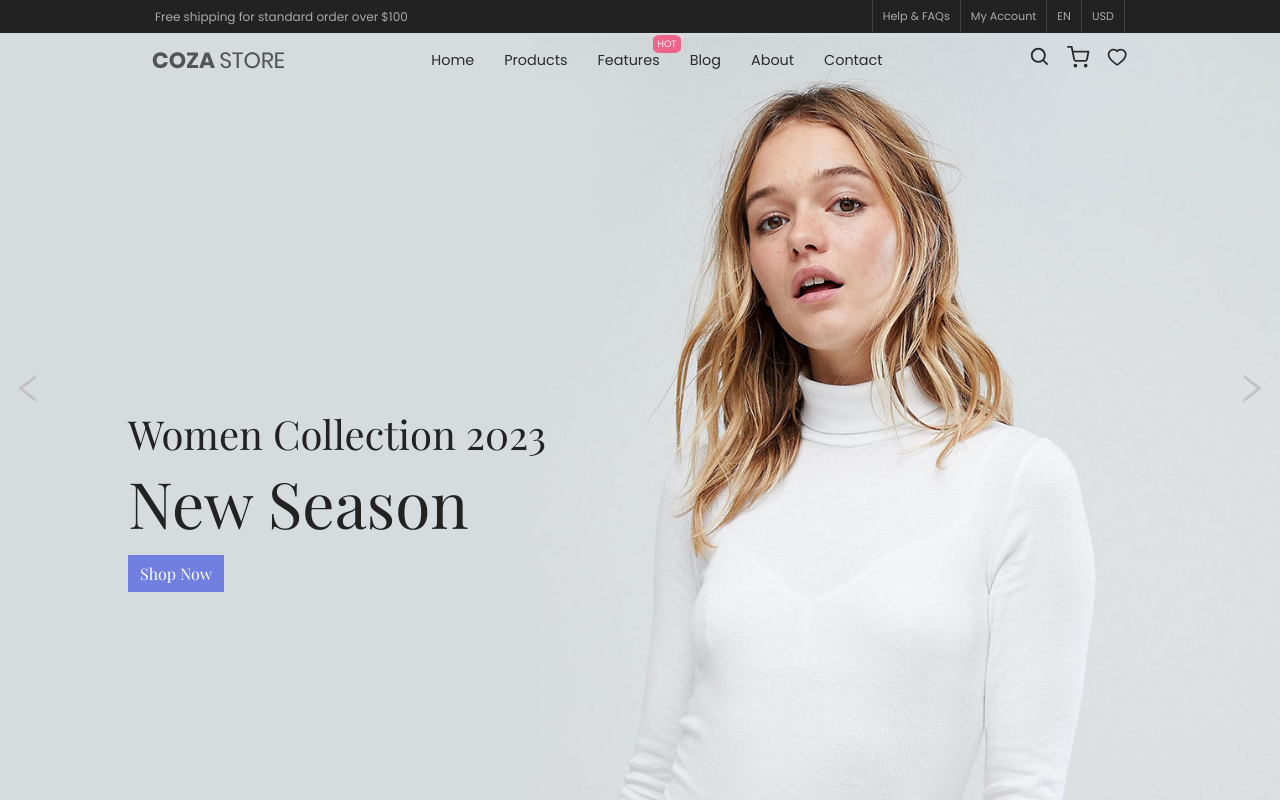
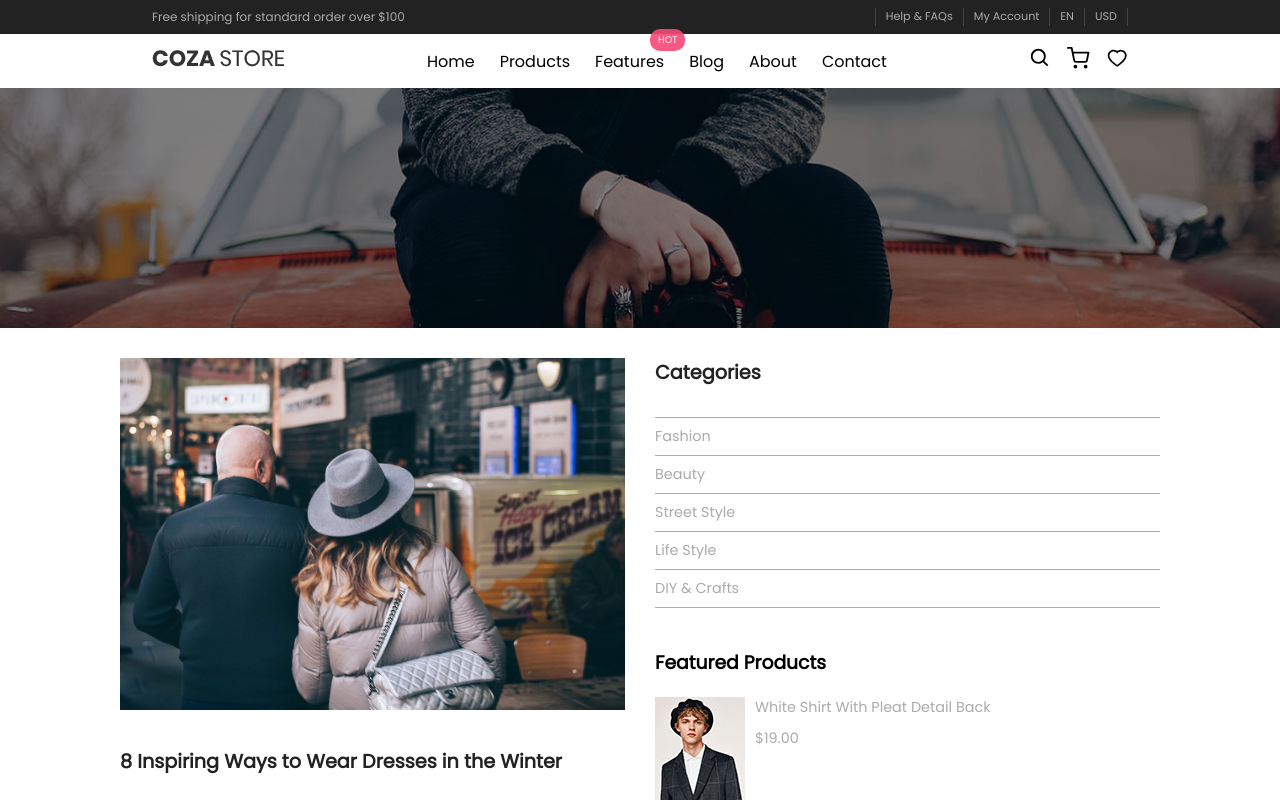
Before and after one commit to aPan377/react-coza--store, a React (Create React App) app: page /blog in a window 1280 px wide. Shown: the top 800 px of the page. Built offline with nearby package versions, Linux system fonts and the light colour scheme.

Commit message:
Navbar was re-worked

```diff
--- a/src/components/App.js
+++ b/src/components/App.js
@@ -4,11 +4,13 @@ import Products from "./products/Products";
 import Footer from "./footer/Footer";
 
 import "../css/app.css";
+import Slider from "./navbar/slider/Slider";
 
 function App() {
   return (
     <div className="App">
       <Navbar />
+      <Slider />
       <Categories />
       <Products />
       <Footer />
--- a/src/components/navbar/Navbar.js
+++ b/src/components/navbar/Navbar.js
@@ -1,24 +1,36 @@
-import React from "react";
+import React, { useEffect, useState } from "react";
 import { Link } from "react-router-dom";
 
 import logo from "../../images/icons/logo-01.png";
 
 import { BiSearch } from "react-icons/bi";
 import { FiShoppingCart } from "react-icons/fi";
-import { AiOutlineHeart } from "react-icons/ai";
+import { AiOutlineHeart, AiOutlineClose } from "react-icons/ai";
 import { RxHamburgerMenu } from "react-icons/rx";
 
 import Slider from "./slider/Slider";
 
 const Navbar = () => {
+  const [navbarIsOpen, setnavbarIsOpen] = useState(false);
+
+  function showNavbar() {
+    const navigation = document.querySelector(".nav--mobile--second--third");
+    navigation.setAttribute("aria-expanded", !navbarIsOpen);
+    setnavbarIsOpen(!navbarIsOpen);
+    console.log(navbarIsOpen);
+  }
+
   return (
     <header className="nav--container">
       <div className="nav--mobile">
-        {/* left logo */}
+        <div className="nav--mobile--primary">
+          {/* primary--nav--block */}
+          {/* logo image */}
           <div>
             <img src={logo} alt="logo" />
           </div>
-        {/* right icons */}
+          {/* logo image */}
+          {/* mobile icons */}
           <div className="mobile--rightIcons">
             <div>
               <BiSearch />
@@ -29,14 +41,64 @@ const Navbar = () => {
             <div>
               <AiOutlineHeart />
             </div>
-          <div>
-            <RxHamburgerMenu />
+            <div id="hamburgerMenu" onClick={() => showNavbar()}>
+              {navbarIsOpen ? <AiOutlineClose /> : <RxHamburgerMenu />}
+            </div>
+          </div>
+          {/* mobile icons */}
+          {/* primary--nav--block */}
+        </div>
+        <div className="nav--mobile--second--third" aria-expanded="false">
+          <div className="nav--secondary">
+            {/* secondary--nav--block*/}
+            <ul>
+              <li>
+                <Link to={"/"}>Home</Link>
+              </li>
+              <li>
+                <Link to={"/products"}>Products</Link>
+              </li>
+              <li>
+                <Link>Features</Link>
+                <span className="hot">Hot</span>
+              </li>
+              <li>
+                <Link to={"/blog"}>Blog</Link>
+              </li>
+              <li>
+                <Link to={"/about"}>About</Link>
+              </li>
+              <li>
+                <Link to={"/contact"}>Contact</Link>
+              </li>
+            </ul>
+            {/* secondary--nav--block*/}
+          </div>
+          <div className="nav--third">
+            {/* third--nav--block */}
+            <p>Free shipping for standard order over $100 </p>
+            <ul>
+              <li>
+                <Link>Help & FAQs</Link>
+              </li>
+              <li>
+                <Link>My Account</Link>
+              </li>
+              <li>
+                <Link>EN</Link>
+              </li>
+              <li>
+                <Link>USD</Link>
+              </li>
+            </ul>
+            {/* third--nav--block */}
           </div>
         </div>
       </div>
+      <div className="nav--computer">
         <div className="nav--primary">
           {/* desktop navbar block*/}
-        <div className="desktop--navbar--block desktop--logo">
+          <div className="desktop--logo">
             <img src={logo} alt="logo" />
           </div>
           {/* desktop navbar block*/}
@@ -62,7 +124,7 @@ const Navbar = () => {
             </li>
           </ul>
           {/* desktop navbar block*/}
-        <div className="desktop--navbar--block desktop--icons">
+          <div className="desktop--icons">
             <div>
               <BiSearch />
             </div>
@@ -92,7 +154,9 @@ const Navbar = () => {
             </li>
           </ul>
         </div>
-      <Slider />
+      </div>
+
+      {/* <Slider /> */}
     </header>
   );
 };
--- a/src/css/app.css
+++ b/src/css/app.css
@@ -1,50 +1,73 @@
-.nav--container {
-  display: flex;
-  flex-direction: column;
-  position: relative;
-  height: 100vh;
+@media (max-width: 780px) {
+  .nav--container {
+    position: sticky;
+    top: 0;
+    z-index: 1000;
+  }
 }
 .nav--container .nav--mobile {
   display: flex;
-  background-color: #fff;
-  order: 1;
-  justify-content: space-between;
-  padding: 25px 15px 20px 15px;
-  z-index: 1;
+  flex-direction: column;
+  position: sticky;
+  top: 0;
+  z-index: 1000;
 }
 @media (min-width: 780px) {
   .nav--container .nav--mobile {
     display: none;
   }
 }
-.nav--container .nav--mobile .mobile--rightIcons {
+.nav--container .nav--mobile .nav--mobile--primary {
+  padding: 20px 15px 20px 15px;
+  display: flex;
+  justify-content: space-between;
+  z-index: 9999;
+  background-color: #fff;
+}
+.nav--container .nav--mobile .nav--mobile--primary .mobile--rightIcons {
   display: flex;
   gap: 23px;
   font-size: 1.5rem;
   opacity: 0.8;
 }
-.nav--container .nav--mobile .mobile--rightIcons div {
+.nav--container .nav--mobile .nav--mobile--primary .mobile--rightIcons div {
   color: #000;
   transition: color 0.2s;
   display: flex;
 }
-.nav--container .nav--mobile .mobile--rightIcons div:hover {
+.nav--container .nav--mobile .nav--mobile--primary .mobile--rightIcons div:hover {
   cursor: pointer;
   color: #717fe0;
 }
-.nav--container .nav--mobile .mobile--rightIcons div:last-child {
+.nav--container .nav--mobile .nav--mobile--primary .mobile--rightIcons div:last-child {
   color: #000;
 }
-.nav--container .nav--primary {
+.nav--container .nav--mobile .nav--mobile--second--third {
+  order: 2;
+  display: flex;
+  flex-direction: column;
+  position: absolute;
+  top: 65px;
+  width: 100%;
+  transition: transform 0.5s;
+  transform: translateY(-100%);
+}
+.nav--container .nav--mobile .nav--mobile--second--third[aria-expanded=true] {
+  transform: translateY(0);
+}
+.nav--container .nav--mobile .nav--mobile--second--third[aria-expanded=false] {
+  transform: translateY(-100%);
+}
+.nav--container .nav--mobile .nav--mobile--second--third .nav--secondary {
   background-color: #717fe0;
   opacity: 0.8;
   color: #f5f6fd;
-  order: 3;
   font-size: 0.9rem;
   z-index: 1;
+  order: 2;
 }
 @media (min-width: 780px) {
-  .nav--container .nav--primary {
+  .nav--container .nav--mobile .nav--mobile--second--third .nav--secondary {
     background-color: transparent;
     color: #000;
     display: flex;
@@ -53,7 +76,7 @@
     padding: 10px 12px;
   }
 }
-.nav--container .nav--primary ul {
+.nav--container .nav--mobile .nav--mobile--second--third .nav--secondary ul {
   padding: 18px 15px 18px 15px;
   list-style: none;
   display: flex;
@@ -61,30 +84,30 @@
   gap: 12px;
 }
 @media (min-width: 780px) {
-  .nav--container .nav--primary ul {
+  .nav--container .nav--mobile .nav--mobile--second--third .nav--secondary ul {
     flex-direction: row;
     padding: 0;
     gap: 30px;
   }
 }
-.nav--container .nav--primary ul li {
+.nav--container .nav--mobile .nav--mobile--second--third .nav--secondary ul li {
   position: relative;
 }
-.nav--container .nav--primary ul li a {
+.nav--container .nav--mobile .nav--mobile--second--third .nav--secondary ul li a {
   transition: color 0.2s;
   color: inherit;
   text-decoration: none;
 }
-.nav--container .nav--primary ul li a:hover {
+.nav--container .nav--mobile .nav--mobile--second--third .nav--secondary ul li a:hover {
   cursor: pointer;
   color: #c2c2c2;
 }
 @media (min-width: 780px) {
-  .nav--container .nav--primary ul li a:hover {
+  .nav--container .nav--mobile .nav--mobile--second--third .nav--secondary ul li a:hover {
     color: #717fe0;
   }
 }
-.nav--container .nav--primary ul li .hot {
+.nav--container .nav--mobile .nav--mobile--second--third .nav--secondary ul li .hot {
   background-color: #f74877;
   color: #fff;
   font-size: 0.65em;
@@ -95,116 +118,195 @@
   border-radius: 25%;
 }
 @media (min-width: 780px) {
-  .nav--container .nav--primary ul li .hot {
+  .nav--container .nav--mobile .nav--mobile--second--third .nav--secondary ul li .hot {
     position: absolute;
     top: -15px;
     left: 50px;
   }
 }
-.nav--container .nav--primary .desktop--navbar--block {
-  display: none;
-}
-@media (min-width: 780px) {
-  .nav--container .nav--primary .desktop--navbar--block {
-    display: flex;
-  }
-}
-@media (min-width: 1024px) {
-  .nav--container .nav--primary .desktop--logo {
-    padding-left: 140px;
-  }
-}
-@media (min-width: 780px) {
-  .nav--container .nav--primary .desktop--icons {
-    display: flex;
-    gap: 16px;
-    font-size: 1.4rem;
-  }
-  .nav--container .nav--primary .desktop--icons div {
-    transition: color 0.2s;
-  }
-  .nav--container .nav--primary .desktop--icons div:hover {
-    cursor: pointer;
-    color: #717fe0;
-  }
-}
-@media (min-width: 1024px) {
-  .nav--container .nav--primary .desktop--icons {
-    padding-right: 140px;
-  }
-}
-.nav--container .nav--secondary {
+.nav--container .nav--mobile .nav--mobile--second--third .nav--third {
   background-color: #222;
   color: #ababab;
-  order: 2;
+  order: 1;
   font-size: 0.7rem;
   display: flex;
   gap: 10px;
   flex-direction: column;
   padding: 11px 15px 11px 15px;
-  z-index: 1;
 }
 @media (min-width: 780px) {
-  .nav--container .nav--secondary {
+  .nav--container .nav--mobile .nav--mobile--second--third .nav--third {
     flex-direction: row;
     justify-content: space-between;
     align-items: center;
     padding: 0 15px;
   }
 }
-.nav--container .nav--secondary p {
+.nav--container .nav--mobile .nav--mobile--second--third .nav--third p {
   font-size: 0.75rem;
   border-bottom: 1px solid #424242;
   padding-bottom: 7px;
 }
 @media (min-width: 780px) {
-  .nav--container .nav--secondary p {
+  .nav--container .nav--mobile .nav--mobile--second--third .nav--third p {
     padding: 0;
     border-bottom: none;
   }
 }
 @media (min-width: 1024px) {
-  .nav--container .nav--secondary p {
+  .nav--container .nav--mobile .nav--mobile--second--third .nav--third p {
     padding-left: 140px;
   }
 }
-.nav--container .nav--secondary ul {
+.nav--container .nav--mobile .nav--mobile--second--third .nav--third ul {
   display: flex;
   list-style: none;
 }
 @media (min-width: 1024px) {
-  .nav--container .nav--secondary ul {
+  .nav--container .nav--mobile .nav--mobile--second--third .nav--third ul {
     padding-right: 140px;
   }
 }
-.nav--container .nav--secondary ul li {
+.nav--container .nav--mobile .nav--mobile--second--third .nav--third ul li {
   border-left: 1px solid #424242;
   padding: 0 6px;
 }
 @media (min-width: 780px) {
-  .nav--container .nav--secondary ul li {
+  .nav--container .nav--mobile .nav--mobile--second--third .nav--third ul li {
     padding: 8px 10px;
   }
 }
-.nav--container .nav--secondary ul li:last-child {
+.nav--container .nav--mobile .nav--mobile--second--third .nav--third ul li:last-child {
   border-right: 1px solid #424242;
 }
-.nav--container .nav--secondary ul li a {
+.nav--container .nav--mobile .nav--mobile--second--third .nav--third ul li a {
   transition: color 0.2s;
   color: inherit;
   text-decoration: none;
 }
-.nav--container .nav--secondary ul li a:hover {
+.nav--container .nav--mobile .nav--mobile--second--third .nav--third ul li a:hover {
+  cursor: pointer;
+  color: #717fe0;
+}
+.nav--container .nav--computer {
+  display: flex;
+  flex-direction: column;
+  position: relative;
+  z-index: 1000;
+}
+@media (max-width: 779px) {
+  .nav--container .nav--computer {
+    display: none;
+  }
+}
+.nav--container .nav--computer .nav--primary {
+  background-color: transparent;
+  color: #000;
+  display: flex;
+  align-items: center;
+  justify-content: space-between;
+  padding: 10px 12px;
+  order: 3;
+}
+@media (min-width: 1024px) {
+  .nav--container .nav--computer .nav--primary {
+    padding-inline: 152px;
+  }
+}
+.nav--container .nav--computer .nav--primary ul {
+  display: flex;
+  flex-wrap: wrap;
+  gap: 25px;
+  list-style: none;
+}
+.nav--container .nav--computer .nav--primary ul li {
+  position: relative;
+}
+.nav--container .nav--computer .nav--primary ul li a {
+  transition: color 0.2s;
+  color: inherit;
+  text-decoration: none;
+}
+.nav--container .nav--computer .nav--primary ul li a:hover {
+  cursor: pointer;
+  color: #717fe0;
+}
+.nav--container .nav--computer .nav--primary ul li .hot {
+  background-color: #f74877;
+  opacity: 0.9;
+  color: #fff;
+  font-size: 0.6em;
+  text-transform: uppercase;
+  margin-left: 5px;
+  padding: 4px 8px;
+  vertical-align: text-top;
+  border-radius: 10px;
+  position: absolute;
+  top: -20px;
+  left: 50px;
+}
+.nav--container .nav--computer .nav--primary .desktop--icons {
+  display: flex;
+  gap: 16px;
+  font-size: 1.4rem;
+}
+.nav--container .nav--computer .nav--primary .desktop--icons div {
+  transition: color 0.2s;
+}
+.nav--container .nav--computer .nav--primary .desktop--icons div:hover {
+  cursor: pointer;
+  color: #717fe0;
+}
+.nav--container .nav--computer .nav--secondary {
+  background-color: #222;
+  color: #ababab;
+  order: 1;
+  font-size: 0.7rem;
+  display: flex;
+  justify-content: space-between;
+  flex-direction: row;
+  padding: 8px 12px;
+}
+@media (min-width: 1024px) {
+  .nav--container .nav--computer .nav--secondary {
+    padding-inline: 152px;
+  }
+}
+.nav--container .nav--computer .nav--secondary p {
+  font-size: 0.75rem;
+}
+.nav--container .nav--computer .nav--secondary ul {
+  display: flex;
+  list-style: none;
+}
+.nav--container .nav--computer .nav--secondary ul li {
+  padding-inline: 10px;
+  border-left: 1px solid #424242;
+}
+.nav--container .nav--computer .nav--secondary ul li:last-child {
+  border-right: 1px solid #424242;
+}
+.nav--container .nav--computer .nav--secondary ul li a {
+  transition: color 0.2s;
+  color: inherit;
+  text-decoration: none;
+}
+.nav--container .nav--computer .nav--secondary ul li a:hover {
   cursor: pointer;
   color: #717fe0;
 }
 
 .slider--container {
   font-family: "Playfair Display", serif;
-  height: calc(100vh - 13px);
-  position: absolute;
-  inset: 13px 0 0 0;
+  height: 100vh;
+  position: relative;
+  top: -65px;
   overflow-y: hidden;
+}
+@media (min-width: 780px) {
+  .slider--container {
+    top: -90px;
+  }
 }
 .slider--container .slide--wrap {
   height: 100vh;
@@ -222,11 +324,11 @@
 .slider--container .slide--wrap .slide .slide--text {
   color: #222222;
   position: absolute;
-  inset: 50% 0 0 3%;
+  inset: 50% 0 0 10px;
 }
 @media (min-width: 1024px) {
   .slider--container .slide--wrap .slide .slide--text {
-    inset: 50% 0 0 10%;
+    inset: 50% 0 0 152px;
   }
 }
 .slider--container .slide--wrap .slide .slide--text .slide--text1 {
@@ -286,6 +388,7 @@
   position: relative;
   border: 1px solid #cacaca;
   color: #424242;
+  max-height: 250px;
 }
 .category--container:hover {
   background-color: #717fe0;
@@ -346,22 +449,22 @@
   display: grid;
   justify-content: center;
   gap: 25px;
-  grid-template-columns: repeat(1, minmax(0, 1fr));
+  grid-template-columns: repeat(auto-fit, minmax(270px, 1fr));
 }
-@media (min-width: 640px) {
+@media (min-width: 768px) {
   .categories--container {
-    grid-template-columns: repeat(2, minmax(0, 1fr));
+    grid-template-columns: repeat(auto-fit, minmax(300px, 1fr));
   }
 }
 @media (min-width: 1024px) {
   .categories--container {
     padding: 0 120px;
-    grid-template-columns: repeat(3, minmax(0, 1fr));
+    grid-template-columns: repeat(auto-fit, minmax(300px, 1fr));
   }
 }
 @media (min-width: 1280px) {
   .categories--container {
-    grid-template-columns: repeat(4, minmax(0, 1fr));
+    grid-template-columns: repeat(auto-fit, minmax(300px, 1fr));
   }
 }
 
@@ -371,8 +474,18 @@
 }
 .product--container .product--image--container div {
   position: relative;
-  height: 100%;
+  max-height: 490px;
   overflow: hidden;
+}
+@media (min-width: 1024px) {
+  .product--container .product--image--container div {
+    max-height: 390px;
+  }
+}
+@media (min-width: 1280px) {
+  .product--container .product--image--container div {
+    max-height: 490px;
+  }
 }
 .product--container .product--image--container div:hover img {
   transform: scale(1.1);
@@ -550,7 +663,6 @@
 }
 
 .blog .blog--header--image {
-  margin-top: 30px;
   height: 240px;
   background-image: url("../images/bg-02.jpg");
   background-size: cover;
@@ -731,7 +843,6 @@
 }
 
 .about .about--header--image {
-  margin-top: 30px;
   height: 240px;
   background-image: url("../images/bg-01.jpg");
   background-size: cover;
@@ -829,7 +940,6 @@
 }
 
 .contact .contact--header--image {
-  margin-top: 30px;
   height: 240px;
   background-image: url("../images/bg-01.jpg");
   background-size: cover;
--- a/src/sass/about.scss
+++ b/src/sass/about.scss
@@ -2,7 +2,7 @@
 
 .about {
   .about--header--image {
-    margin-top: 30px;
+    // margin-top: 30px;
     height: 240px;
     background-image: url("../images/bg-01.jpg");
     background-size: cover;
--- a/src/sass/blog.scss
+++ b/src/sass/blog.scss
@@ -2,7 +2,7 @@
 
 .blog {
   .blog--header--image {
-    margin-top: 30px;
+    // margin-top: 30px;
     height: 240px;
     background-image: url("../images/bg-02.jpg");
     background-size: cover;
--- a/src/sass/category.scss
+++ b/src/sass/category.scss
@@ -5,6 +5,7 @@
   position: relative;
   border: 1px solid colors.$categoryBorderColor;
   color: colors.$darkGreyReg;
+  max-height: 250px;
   &:hover {
     background-color: colors.$purpleReg;
     cursor: pointer;
--- a/src/sass/contact.scss
+++ b/src/sass/contact.scss
@@ -2,7 +2,7 @@
 
 .contact {
   .contact--header--image {
-    margin-top: 30px;
+    // margin-top: 30px;
     height: 240px;
     background-image: url("../images/bg-01.jpg");
     background-size: cover;
@@ -11,8 +11,6 @@
   }
   .contact--form--info {
     @media (min-width: 780px) {
-      //   flex-direction: row;
-      //   justify-content: space-around;
       grid-template-columns: repeat(2, minmax(0, 1fr));
     }
     @media (min-width: 1280px) {
--- a/src/sass/navbar.scss
+++ b/src/sass/navbar.scss
@@ -1,21 +1,27 @@
 @use "./colors";
 
 .nav--container {
-  display: flex;
-  flex-direction: column;
-  position: relative;
-  height: 100vh;
-
+  @media (max-width: 780px) {
+    position: sticky;
+    top: 0;
+    z-index: 1000;
+  }
   .nav--mobile {
-    display: flex;
-    background-color: colors.$whiteReg;
-    order: 1;
-    justify-content: space-between;
-    padding: 25px 15px 20px 15px;
-    z-index: 1;
     @media (min-width: 780px) {
       display: none;
     }
+    display: flex;
+    flex-direction: column;
+    position: sticky;
+    top: 0;
+    z-index: 1000;
+
+    .nav--mobile--primary {
+      padding: 20px 15px 20px 15px;
+      display: flex;
+      justify-content: space-between;
+      z-index: 9999;
+      background-color: colors.$whiteReg;
 
       .mobile--rightIcons {
         display: flex;
@@ -38,13 +44,29 @@
       }
     }
 
-  .nav--primary {
+    .nav--mobile--second--third {
+      order: 2;
+      display: flex;
+      flex-direction: column;
+      position: absolute;
+      top: 65px;
+      width: 100%;
+      transition: transform 0.5s;
+      transform: translateY(-100%);
+      &[aria-expanded="true"] {
+        transform: translateY(0);
+      }
+      &[aria-expanded="false"] {
+        transform: translateY(-100%);
+      }
+
+      .nav--secondary {
         background-color: colors.$purpleReg;
         opacity: 0.8;
         color: colors.$darkWhiteReg;
-    order: 3;
         font-size: 0.9rem;
         z-index: 1;
+        order: 2;
 
         @media (min-width: 780px) {
           background-color: transparent;
@@ -98,49 +120,17 @@
             }
           }
         }
-
-    .desktop--navbar--block {
-      display: none;
-      @media (min-width: 780px) {
-        display: flex;
-      }
       }
 
-    .desktop--logo {
-      @media (min-width: 1024px) {
-        padding-left: 140px;
-      }
-    }
-
-    .desktop--icons {
-      @media (min-width: 780px) {
-        display: flex;
-        gap: 16px;
-        font-size: 1.4rem;
-        div {
-          transition: color 0.2s;
-          &:hover {
-            cursor: pointer;
-            color: colors.$purpleReg;
-          }
-        }
-      }
-      @media (min-width: 1024px) {
-        padding-right: 140px;
-      }
-    }
-  }
-
-  .nav--secondary {
+      .nav--third {
         background-color: colors.$blackRegChocho;
         color: #ababab;
-    order: 2;
+        order: 1;
         font-size: 0.7rem;
         display: flex;
         gap: 10px;
         flex-direction: column;
         padding: 11px 15px 11px 15px;
-    z-index: 1;
 
         @media (min-width: 780px) {
           flex-direction: row;
@@ -191,3 +181,112 @@
         }
       }
     }
+  }
+
+  .nav--computer {
+    @media (max-width: 779px) {
+      display: none;
+    }
+    display: flex;
+    flex-direction: column;
+    position: relative;
+    z-index: 1000;
+    .nav--primary {
+      @media (min-width: 1024px) {
+        padding-inline: 152px;
+      }
+      background-color: transparent;
+      color: colors.$blackReg;
+      display: flex;
+      align-items: center;
+      justify-content: space-between;
+      padding: 10px 12px;
+      order: 3;
+      ul {
+        display: flex;
+        flex-wrap: wrap;
+        gap: clamp(5px, 25px, 30px);
+        list-style: none;
+
+        li {
+          position: relative;
+          a {
+            transition: color 0.2s;
+            color: inherit;
+            text-decoration: none;
+            &:hover {
+              cursor: pointer;
+              color: colors.$purpleReg;
+            }
+          }
+          .hot {
+            background-color: colors.$redReg;
+            opacity: 0.9;
+            color: colors.$whiteReg;
+            font-size: 0.6em;
+            text-transform: uppercase;
+            margin-left: 5px;
+            padding: 4px 8px;
+            vertical-align: text-top;
+            border-radius: 10px;
+            position: absolute;
+            top: -20px;
+            left: 50px;
+          }
+        }
+      }
+
+      .desktop--icons {
+        display: flex;
+        gap: 16px;
+        font-size: 1.4rem;
+        div {
+          transition: color 0.2s;
+          &:hover {
+            cursor: pointer;
+            color: colors.$purpleReg;
+          }
+        }
+      }
+    }
+    .nav--secondary {
+      @media (min-width: 1024px) {
+        padding-inline: 152px;
+      }
+      background-color: colors.$blackRegChocho;
+      color: #ababab;
+      order: 1;
+      font-size: 0.7rem;
+      display: flex;
+      justify-content: space-between;
+      flex-direction: row;
+      padding: 8px 12px;
+
+      p {
+        font-size: 0.75rem;
+      }
+
+      ul {
+        display: flex;
+        list-style: none;
+
+        li {
+          padding-inline: 10px;
+          border-left: 1px solid colors.$darkGreyReg;
+          &:last-child {
+            border-right: 1px solid colors.$darkGreyReg;
+          }
+          a {
+            transition: color 0.2s;
+            color: inherit;
+            text-decoration: none;
+            &:hover {
+              cursor: pointer;
+              color: colors.$purpleReg;
+            }
+          }
+        }
+      }
+    }
+  }
+}
--- a/src/sass/slider.scss
+++ b/src/sass/slider.scss
@@ -2,10 +2,13 @@
 
 .slider--container {
   font-family: "Playfair Display", serif;
-  height: calc(100vh - 13px);
-  position: absolute;
-  inset: 13px 0 0 0;
+  height: 100vh;
+  position: relative;
+  top: -65px;
   overflow-y: hidden;
+  @media (min-width: 780px) {
+    top: -90px;
+  }
 
   .slide--wrap {
     height: 100vh;
@@ -22,9 +25,9 @@
       .slide--text {
         color: #222222;
         position: absolute;
-        inset: 50% 0 0 3%;
+        inset: 50% 0 0 10px;
         @media (min-width: 1024px) {
-          inset: 50% 0 0 10%;
+          inset: 50% 0 0 152px;
         }
         .slide--text1 {
           font-size: 1.8rem;
```
Also changed, not shown: src/sass/categories.scss (+16 -5 lines), src/sass/product.scss (+7 -1 lines), 1 other file (tests, documents, lock files or other folders). Lines whose indentation alone changed are shown as unchanged.
